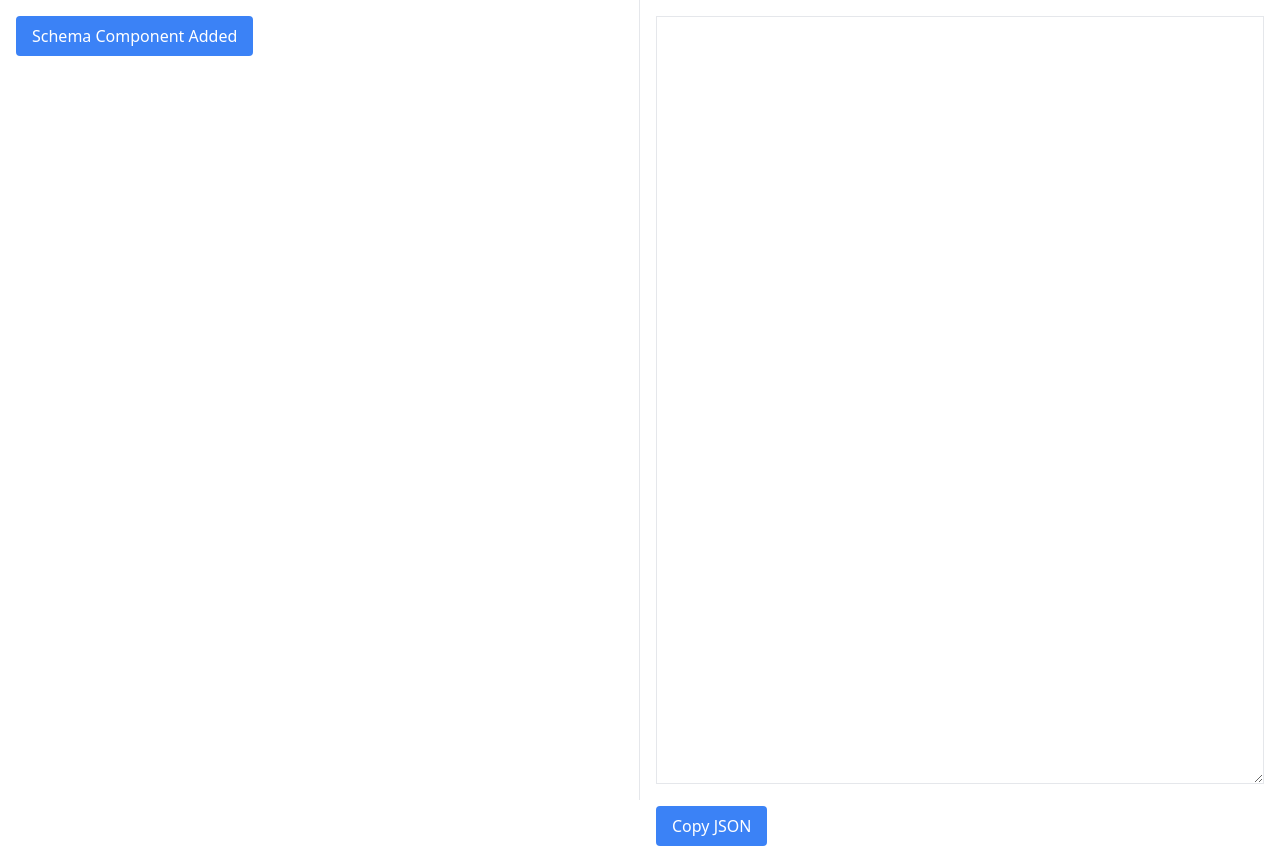
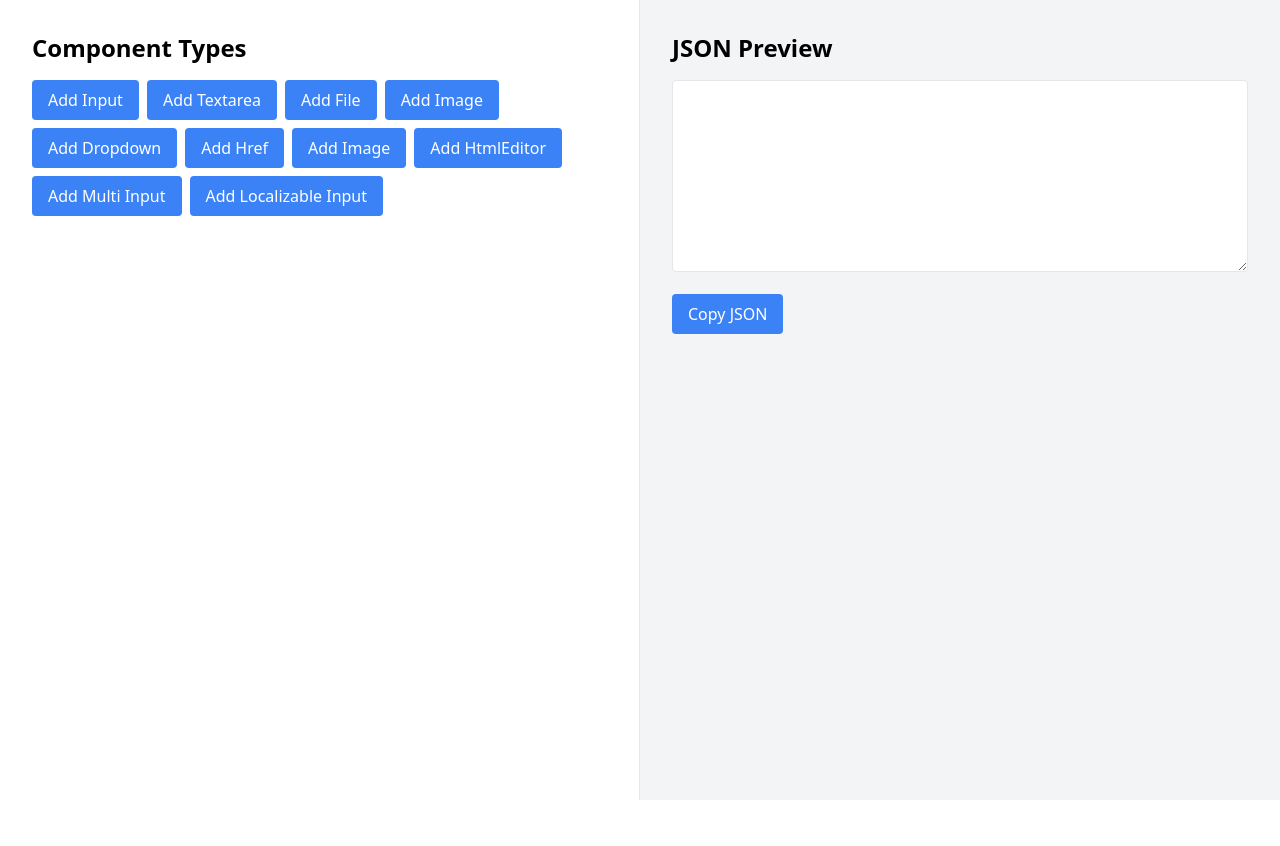
Before and after one commit to mertcanaltin/schema-generator-for-omnitron, a Next.js app: page / in a window 1280 px wide. After the commit the page ends 800 px from the top, so only its background shows below. Built offline with nearby package versions, Linux system fonts and the light colour scheme.

Commit message:
style: Improve UI/UX design with Tailwind CSS

```diff
--- /dev/null
+++ b/src/componentsConfig.ts
@@ -0,0 +1,106 @@
+export const componentTypes = {
+    input_item: "Input",
+    textarea_item: "Textarea",
+    file_item: "File",
+    image_item: "Image",
+    is_show: "Dropdown",
+    href_item: "Href",
+    img_item: "Image",
+    span_title: "HtmlEditor",
+    multi_input_item: "Multi Input",
+    localizable_input_item: "Localizable Input",
+  };
+
+  export const initialComponents = {
+    input_item: {
+      type: "input_item",
+      label: "Input",
+      properties: {
+        required: false,
+        data_type: "text",
+      },
+    },
+    textarea_item: {
+      type: "textarea_item",
+      label: "Textarea",
+      properties: {
+        required: false,
+        data_type: "area",
+      },
+    },
+    file_item: {
+      type: "file_item",
+      label: "File",
+      properties: {
+        required: false,
+      },
+    },
+    image_item: {
+      type: "image_item",
+      label: "Image",
+      properties: {
+        required: false,
+      },
+    },
+    is_show: {
+      type: "is_show",
+      label: "Dropdown",
+      properties: {
+        required: false,
+        choices: [
+          {
+            value: "show",
+            label: "Gösterilsin",
+          },
+          {
+            value: "hidden",
+            label: "Gösterilmesin",
+          },
+        ],
+        data_type: "dropdown",
+      },
+    },
+    href_item: {
+      type: "href_item",
+      label: "Href",
+      properties: {
+        required: false,
+        data_type: "text",
+        display: "textarea",
+      },
+    },
+    img_item: {
+      type: "img_item",
+      label: "Image",
+      properties: {
+        required: false,
+      },
+    },
+    span_title: {
+      type: "span_title",
+      label: "HtmlEditor",
+      properties: {
+        required: false,
+        data_type: "text",
+        display: "html-editor",
+      },
+    },
+    multi_input_item: {
+      type: "multi_input_item",
+      label: "Multi Input",
+      properties: {
+        required: false,
+        data_type: "text",
+        multi: true,
+      },
+    },
+    localizable_input_item: {
+      type: "localizable_input_item",
+      label: "Localizable Input",
+      properties: {
+        required: false,
+        data_type: "text",
+        is_localizable: true,
+      },
+    },
+  };
--- a/src/pages/index.tsx
+++ b/src/pages/index.tsx
@@ -1,27 +1,32 @@
-import { useState } from 'react';
+import React, { useState } from 'react';
 import { DragDropContext, Draggable, Droppable } from 'react-beautiful-dnd';
+import { componentTypes, initialComponents } from '../componentsConfig';
 
 interface Component {
   id: string;
   type: string;
 }
 
-export default function Home() {
+const Home: React.FC = () => {
   const [components, setComponents] = useState<Component[]>([]);
   const [jsonView, setJsonView] = useState<string>('');
 
-  const handleComponentAdd = () => {
+  const handleComponentAdd = (type: string) => {
     const newComponent: Component = {
       id: new Date().getTime().toString(),
-      type: 'your-default-type',
+      type,
     };
 
-    setComponents((prevComponents) => [...prevComponents, newComponent]);
+    setComponents(prevComponents => [...prevComponents, newComponent]);
     updateJsonView();
   };
 
   const updateJsonView = () => {
-    setJsonView(JSON.stringify(components, null, 2));
+    const componentData = components.map(component => ({
+      ...initialComponents[component.type],
+      type: component.type,
+    }));
+    setJsonView(JSON.stringify(componentData, null, 2));
   };
 
   const handleDragEnd = (result: any) => {
@@ -36,30 +41,39 @@ export default function Home() {
   };
 
   return (
-    <div className="flex h-screen">
-      <div className="w-1/2 p-4 border-r">
-        <button
-          className="bg-blue-500 text-white px-4 py-2 rounded"
-          onClick={handleComponentAdd}
-        >
-          Schema Component Added
-        </button>
-        <div className="mt-4">
+    <div className="flex h-screen bg-gray-100">
+      <div className="w-1/2 p-8 border-r bg-white">
+        <div className="mb-6">
+          <h1 className="text-2xl font-semibold mb-4">Component Types</h1>
+          <div className="flex flex-wrap gap-2">
+            {Object.keys(componentTypes).map(type => (
+              <button
+                key={type}
+                className="bg-blue-500 text-white px-4 py-2 rounded"
+                onClick={() => handleComponentAdd(type)}
+              >
+                Add {componentTypes[type]}
+              </button>
+            ))}
+          </div>
+        </div>
+        <div>
           <DragDropContext onDragEnd={handleDragEnd}>
             <Droppable droppableId="droppable" direction="vertical">
-              {(provided) => (
+              {provided => (
                 <div ref={provided.innerRef} {...provided.droppableProps}>
                   {components.map((component, index) => (
                     <Draggable key={component.id} draggableId={component.id} index={index}>
-                      {(provided) => (
+                      {provided => (
                         <div
                           className="bg-gray-200 p-2 mb-2 rounded cursor-move"
                           ref={provided.innerRef}
                           {...provided.draggableProps}
                           {...provided.dragHandleProps}
                         >
-                          {/* Render your component UI here */}
-                          Type: {component.type}
+                          <p className="text-sm font-medium">
+                            {componentTypes[component.type]}
+                          </p>
                         </div>
                       )}
                     </Draggable>
@@ -71,9 +85,10 @@ export default function Home() {
           </DragDropContext>
         </div>
       </div>
-      <div className="w-1/2 p-4">
+      <div className="w-1/2 p-8">
+        <h1 className="text-2xl font-semibold mb-4">JSON Preview</h1>
         <textarea
-          className="w-full h-full border p-2"
+          className="w-full h-48 bg-white border p-2 rounded"
           value={jsonView}
           readOnly
         />
@@ -88,4 +103,6 @@ export default function Home() {
       </div>
     </div>
   );
-}
+};
+
+export default Home;
```
